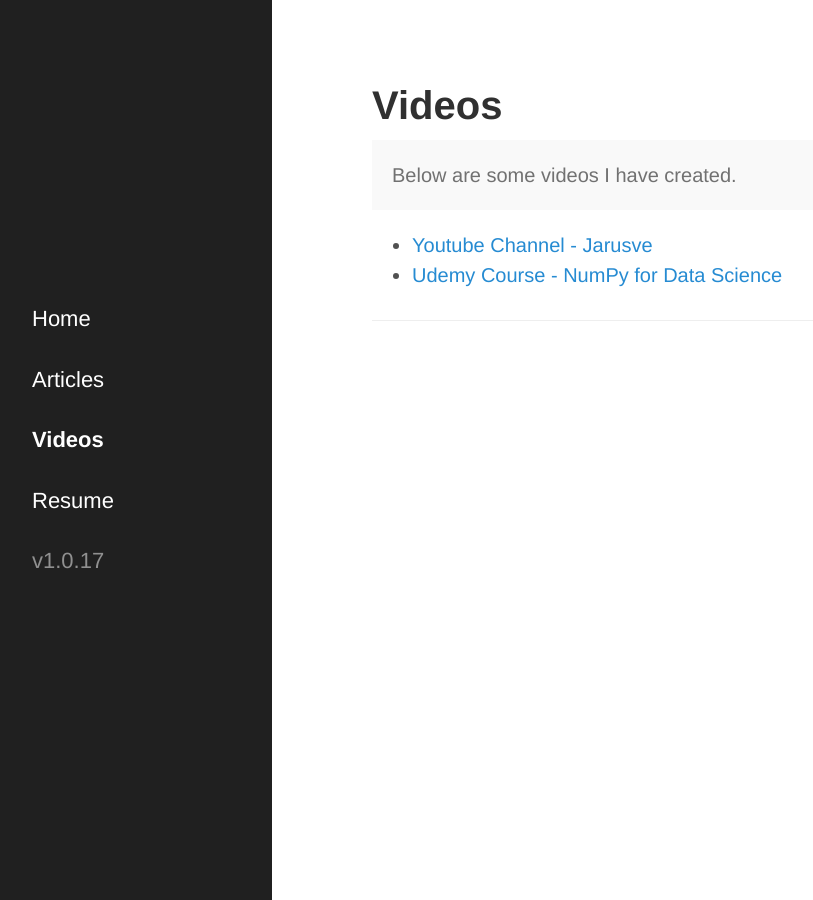
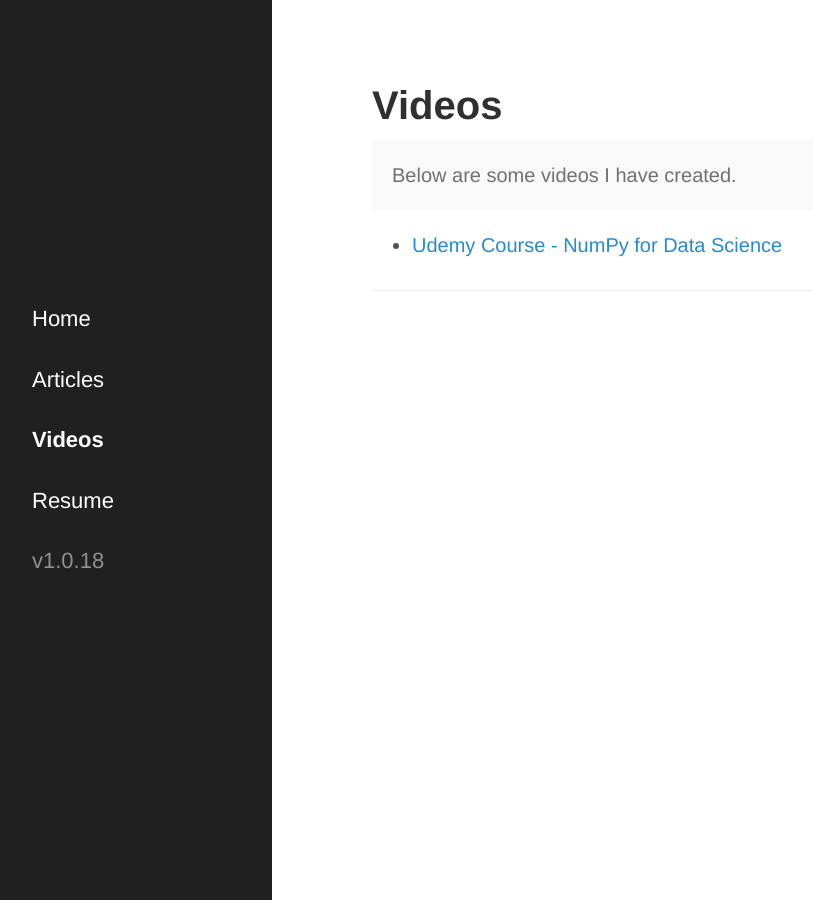
Before and after one commit to surajvm1/surajv311.github.io, a Jekyll site: the page built from videos.md, in a window 1280 px wide. Shown: the whole page, without its empty margins (8-821 px from the left). Built offline with Jekyll 4.4.1, drawn with Linux system fonts in a browser that asks for light colours; some web fonts are replaced.

Commit message:
Update  (#43)
* Update videos.md

* Update _config.yml

```diff
--- a/_config.yml
+++ b/_config.yml
@@ -19,7 +19,7 @@ author:
 paginate:         5
 
 # Custom vars
-version:          1.0.17
+version:          1.0.18
 
 github:
   repo:           https://github.com/Surajv311/surajv311.github.io
--- a/videos.md
+++ b/videos.md
@@ -8,11 +8,11 @@ title: Videos
 </p>
 
 <ul>
-    <li>
+    <!-- <li>
         <a href="https://www.youtube.com/@jarusve" target="_blank">
         Youtube Channel - Jarusve
         </a>
-    </li>
+    </li> -->
     <li>
         <a href="https://www.udemy.com/course/numpyfords/" target="_blank">
         Udemy Course - NumPy for Data Science
```
